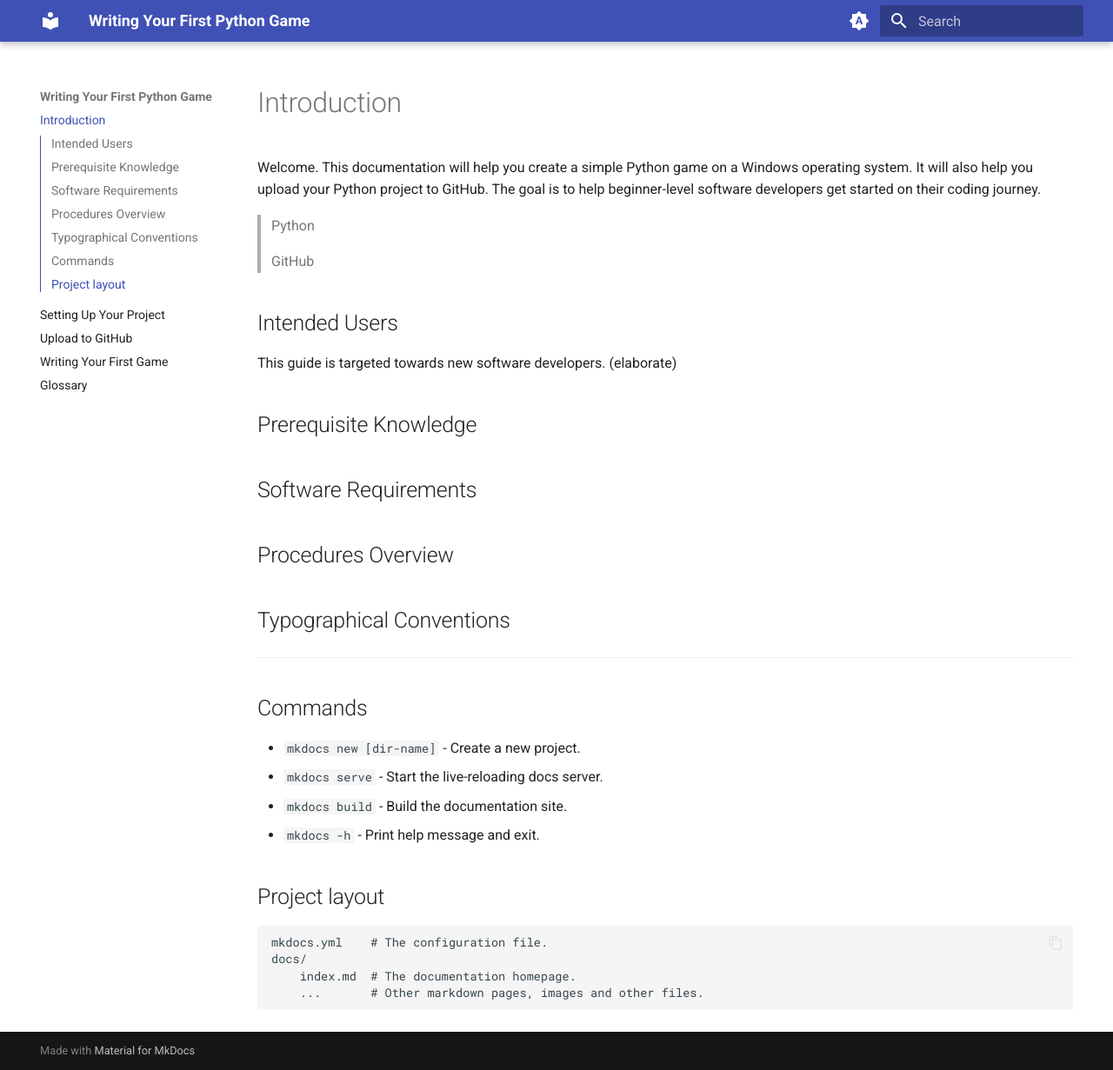
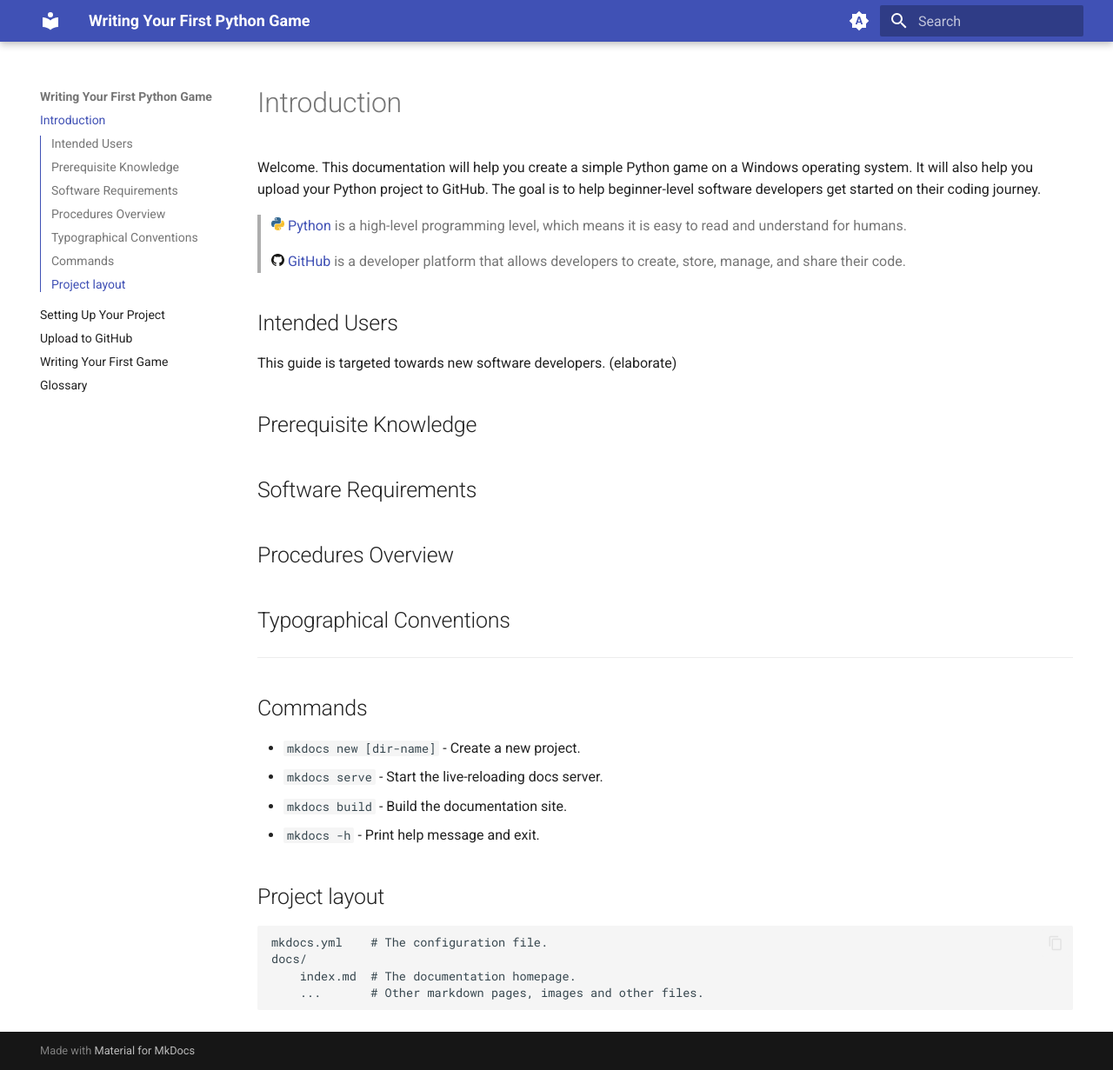
Before and after one commit to Beijzum/beijzum.github.io, an MkDocs documentation site: the page built from docs/index.md, in a window 1280 px wide and 1231 px high. Shown: the whole window at 87% size. Built offline with MkDocs 1.6.1 and Material for MkDocs 9.7.7, drawn with Linux system fonts in a browser that asks for light colours; some of the changed lines change nothing that is shown.

Commit message:
ADD icons. ADD more to intro

```diff
--- a/docs/index.md
+++ b/docs/index.md
@@ -2,9 +2,9 @@
 
 Welcome. This documentation will help you create a simple Python game on a Windows operating system. It will also help you upload your Python project to GitHub. The goal is to help beginner-level software developers get started on their coding journey.
 
-> Python
+> ![PythonIcon](./assets/python_icon_small.png) [Python](https://www.python.org/) is a high-level programming level, which means it is easy to read and understand for humans.
 >
-> GitHub
+> ![GitHubIcon](./assets/github_icon_small.png) [GitHub](https://github.com/) is a developer platform that allows developers to create, store, manage, and share their code.
 
 ## Intended Users
 
--- a/mkdocs.yml
+++ b/mkdocs.yml
@@ -8,6 +8,11 @@ theme:
         - content.code.copy
         - content.code.select
         - toc.integrate
+
+    plugins:
+        - search
+        - inline-svg
+
     palette:
         - media: "(prefers-color-scheme)"
           toggle:
```
Also changed, not shown: docs/assets/github_icon.png (added), docs/assets/github_icon_small.png (added), docs/assets/python-svgrepo-com.svg (added), docs/assets/python_icon.png (added), docs/assets/python_icon_small.png (added).
